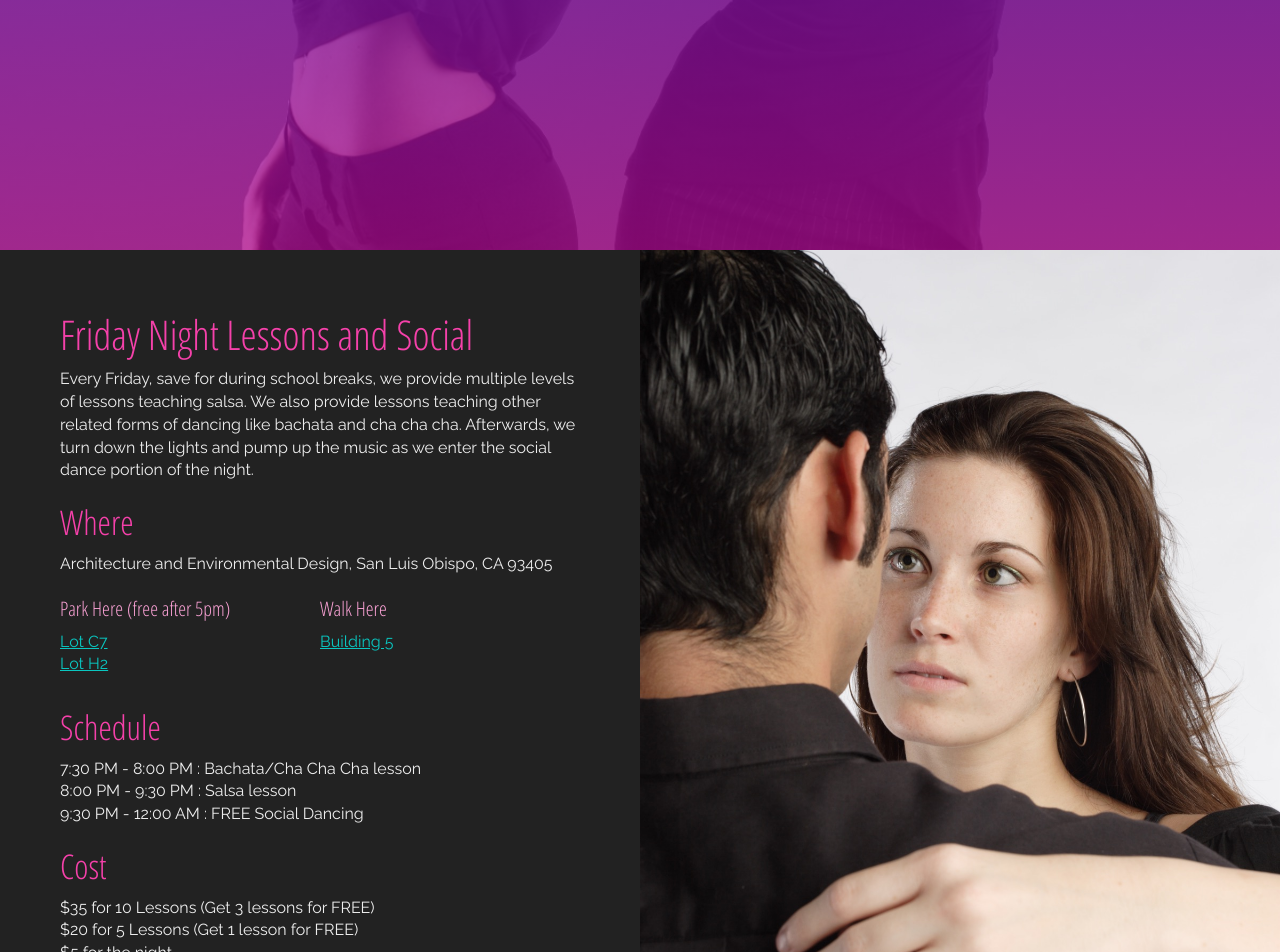
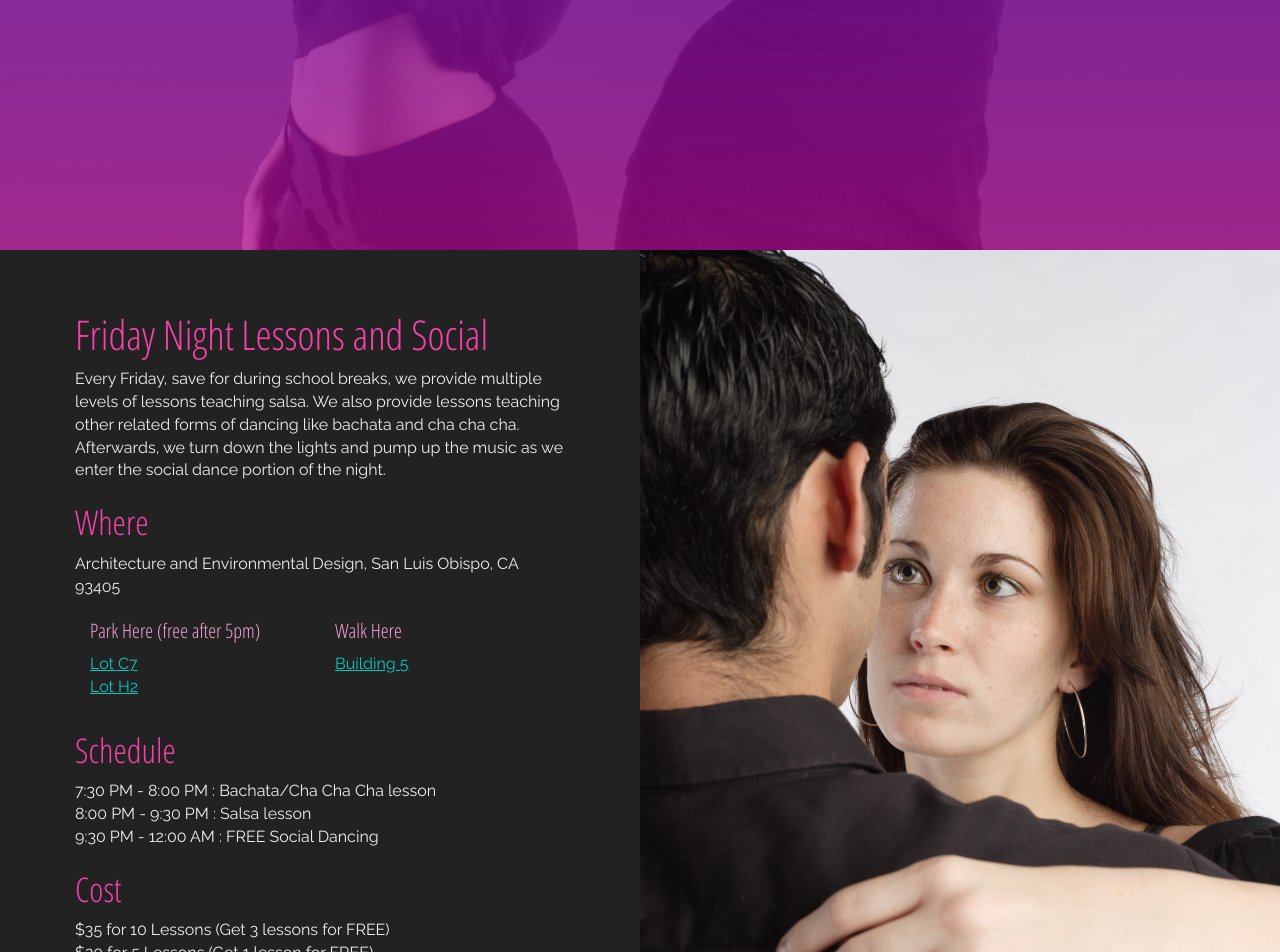
Before and after one commit to cpsalsa/cpsalsa.github.io, a Jekyll site: the page built from index.html, in a window 1280 px wide. Shown: the part 650-1602 px from the top of the page. Built offline with Jekyll 4.4.1, drawn with Linux system fonts in a browser that asks for light colours; comment, search, counter and statistics services are not loaded.

Commit message:
Fixes display issue introduced by ‘.no-gutter’

```diff
--- a/_sass/_layout.scss
+++ b/_sass/_layout.scss
@@ -1,14 +1,14 @@
-[class*='container'].no-gutter {
+.no-gutter {
     padding: 0;
 }
 [class*='container'].no-gutter .row {
     margin-right: 0;
     margin-left: 0;
 }
-[class*='container'].no-gutter .row > [class*='col-'] {
-    padding-left: 0;
-    padding-right: 0;
-}
+// [class*='container'].no-gutter .row > [class*='col-'] {
+//     padding-left: 0;
+//     padding-right: 0;
+// }
 .row.is-flex {
     @media (min-width: $screen-md-min) {
         @include display-flex;
--- a/index.html
+++ b/index.html
@@ -65,7 +65,7 @@
                             </p>
                         </div>
                     </div>
-                    <div class="col-md-6">
+                    <div class="col-md-6 no-gutter">
                         <div class="content friday-slideshow">
                         </div>
                     </div>
@@ -74,7 +74,7 @@
         </section>
 
         <section class="events">
-            <div class="container-fluid no-gutter">
+            <div class="container-fluid">
                 <h1>Upcoming Events</h1>
                 {% assign events = site.data.events | sort: 'when' %}
                 {% for event in events %}
@@ -102,7 +102,7 @@
         </section>
 
         <section class="about">
-            <div class="container-fluid no-gutter">
+            <div class="container-fluid">
                 <h1>Who We Are</h1>
                 <p class="about-text">
                     We are a student organization associated with California Polytechnic State
@@ -145,13 +145,13 @@
             <div class="container-fluid no-gutter">
                 <div class="row sm-flex">
                     {% for post in site.posts | limit: 4 %}
-                    <div class="col-sm-3 post-wrapper">
+                    <div class="col-sm-3 post-wrapper no-gutter">
                     {% include post-brief.html post=post %}
                     </div>
                     {% endfor %}
                 </div>
                 <div class="row all-posts-block">
-                    <div class="col-md-12">
+                    <div class="col-md-12 no-gutter">
                         <a href="/posts">View all posts</a>
                     </div>
                 </div>
```
